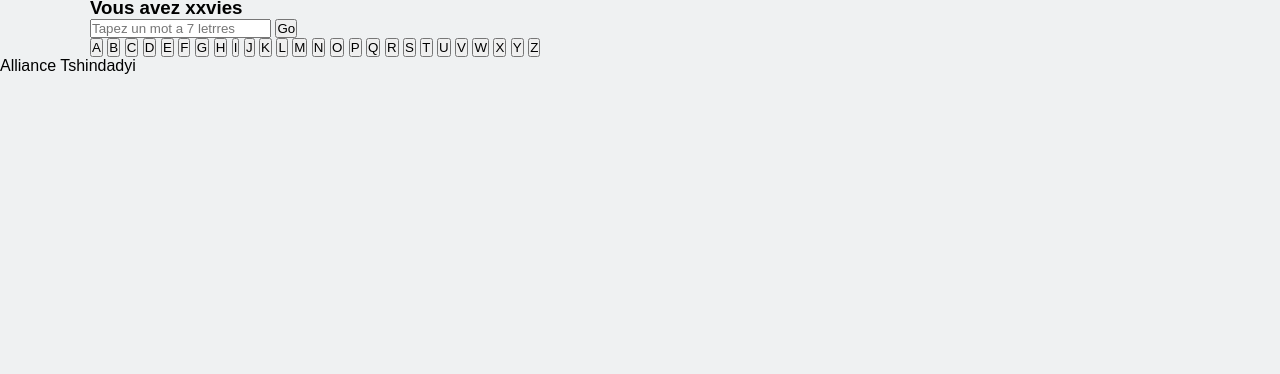
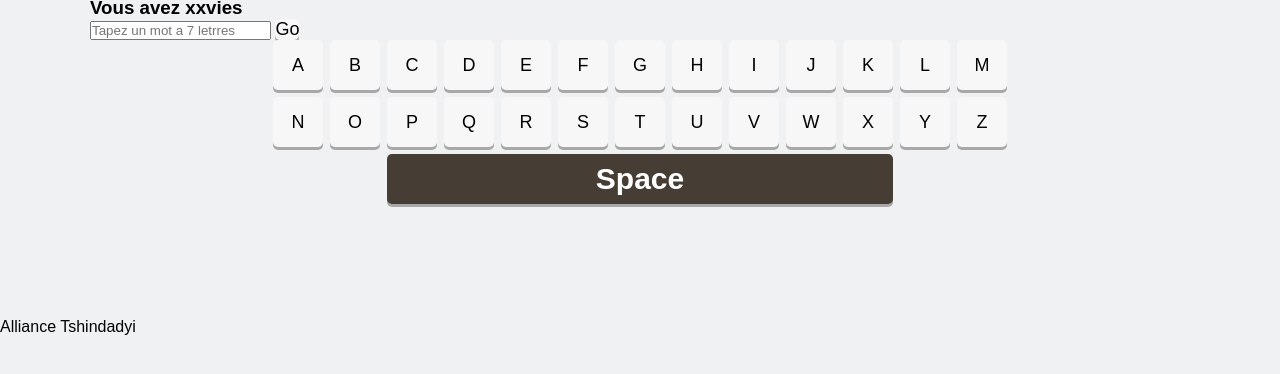
Before and after one commit to Ally9703/Projet-Passerelle-1, a plain HTML site: page index.html in a window 1280 px wide. Shown: the part 96-470 px from the top of the page. Drawn offline with Linux system fonts and the light colour scheme.

Commit message:
la création de boutons

```diff
--- a/css/style.css
+++ b/css/style.css
@@ -25,6 +25,9 @@
 }
 body{
     background-color: var(--bg-color);
+    display: flex;
+    flex-direction: column;
+    width: 100vw;
 }
 header{
     padding: 12px;
@@ -71,3 +74,40 @@ nav ul {
     transition: all .25s ease;
     font-weight: bold;
 }
+.touches{
+    display: grid;
+    grid-template-columns: repeat(13, 50px);
+    grid-template-rows: repeat(5, 50px);
+    grid-gap: 7px;
+    justify-content: center;
+
+}
+button{
+    border: none;
+    outline:none;
+    border-radius: 5px;
+    background-color: #f7f7f7;
+    box-shadow: 0 3px #a8a8a8;
+    font-size:18px;
+    cursor: pointer;
+}
+
+button:active{
+    box-shadow: 0 1px #a8a8a8;
+    transform: translateY(2px);
+    background-color: red;
+}
+button[value="10"]{
+    background-color: #463e34;
+    font-weight: bold;
+    color: white;
+}
+button[value="10"]{
+    grid-column: span 13;
+    grid-column-start:3 ;
+    grid-column-end:12 ;
+    /* background-color: #36e700; */
+   font-weight: bold;
+   color: white;
+   font-size: 30px;
+}
--- a/index.html
+++ b/index.html
@@ -24,7 +24,7 @@
             </nav>
         </header>
         <main class="container">
-            <section>
+            <section class="contenue">
                 <div class="images">
                     <img src="images/1.png" alt="pendu" class="picture1">
                     <img src="images/2.png" alt="pendu" class="picture2">
@@ -51,7 +51,7 @@
                     </form>
                 </div>
                 <div class="answer">
-                    <div class="keyboard">
+                    <div class="touches">
                         <button id="A" value="a" class="button">A</button>
                         <button id="B" value="b" class="button">B</button>
                         <button id="C" value="c" class="button">C</button>
@@ -78,6 +78,7 @@
                         <button id="X" value="x" class="button">X</button>
                         <button id="Y" value="y" class="button">Y</button>
                         <button id="Z" value="z" class="button">Z</button>
+                        <button id="Z" value="10" class="button">Space</button>
                     </div>
                 </div>
             </section>
```
